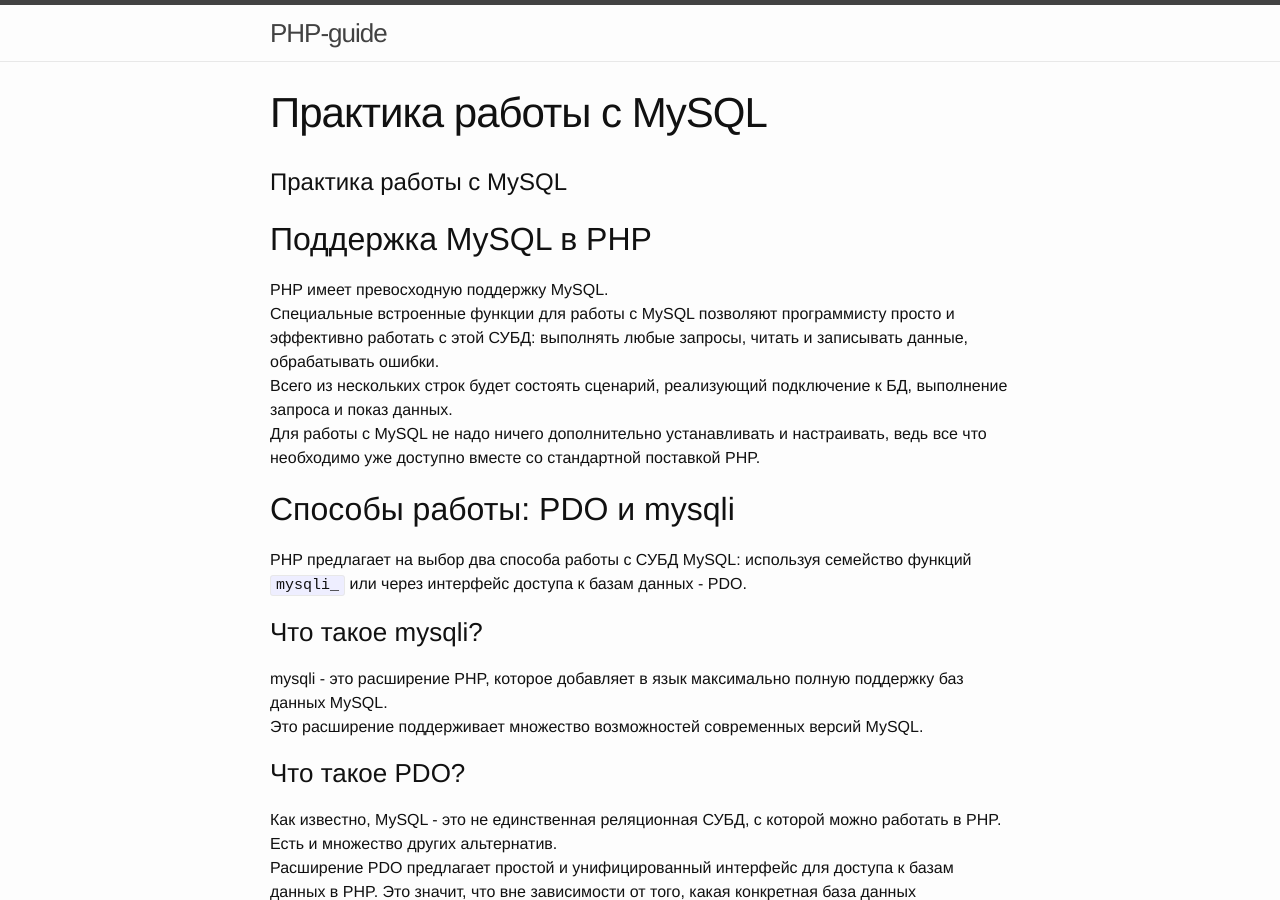
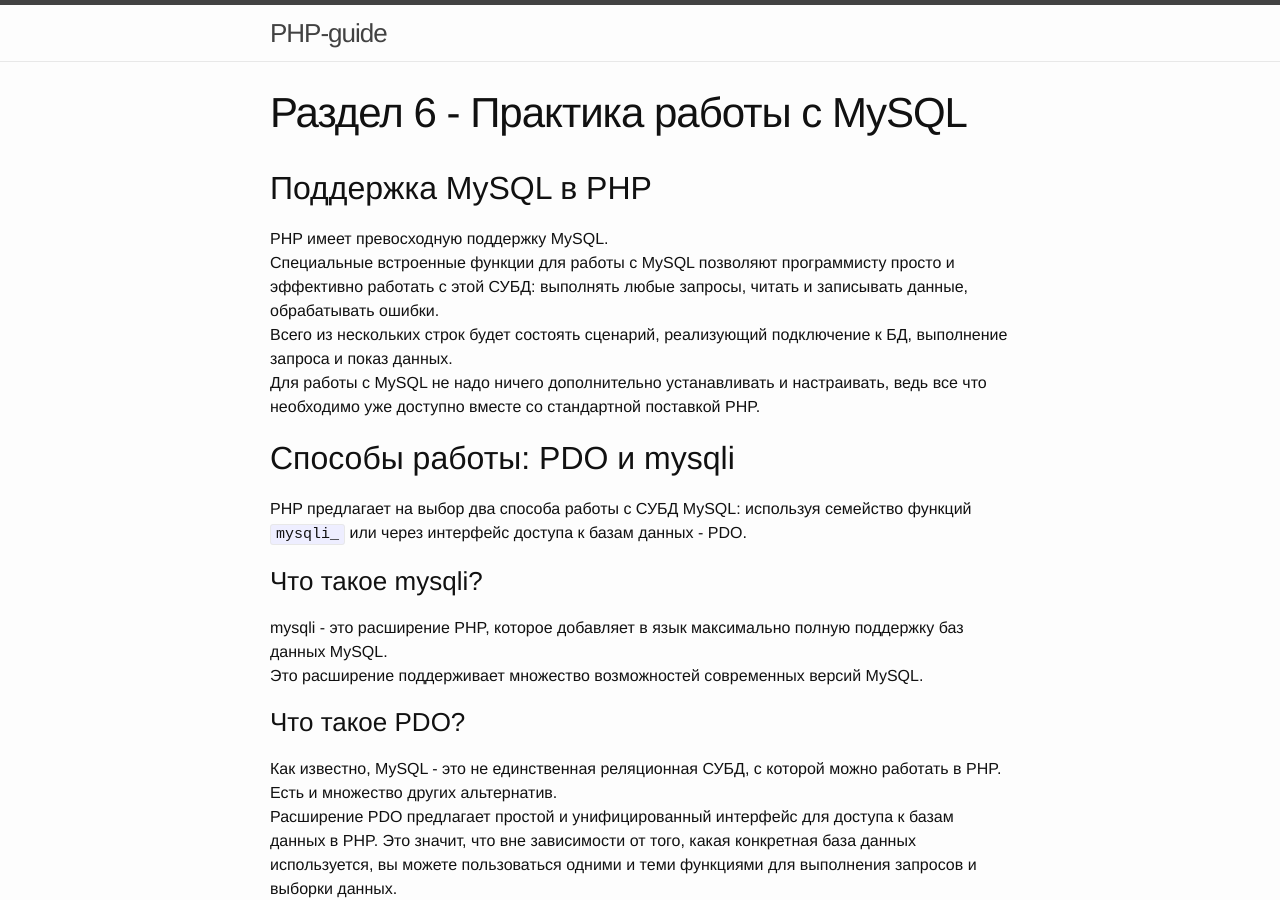
Before and after one commit to htmlacademy/intensive-php-guide, a Jekyll site: the page built from guide/06/content_06.md, in a window 1280 px wide and 900 px high. Built offline with Jekyll 4.4.1, drawn with Linux system fonts in a browser that asks for light colours; our own code applies the rules of GitHub Pages for plain Markdown files.

Commit message:
Исправляет заголовок шестого раздела

```diff
--- a/guide/06/content_06.md
+++ b/guide/06/content_06.md
@@ -1,4 +1,8 @@
-# Практика работы с MySQL
+---
+layout: page
+title: "Раздел 6 - Практика работы с MySQL"
+permalink: content-06
+---
 
 ## Поддержка MySQL в PHP
 PHP имеет превосходную поддержку MySQL.
```
